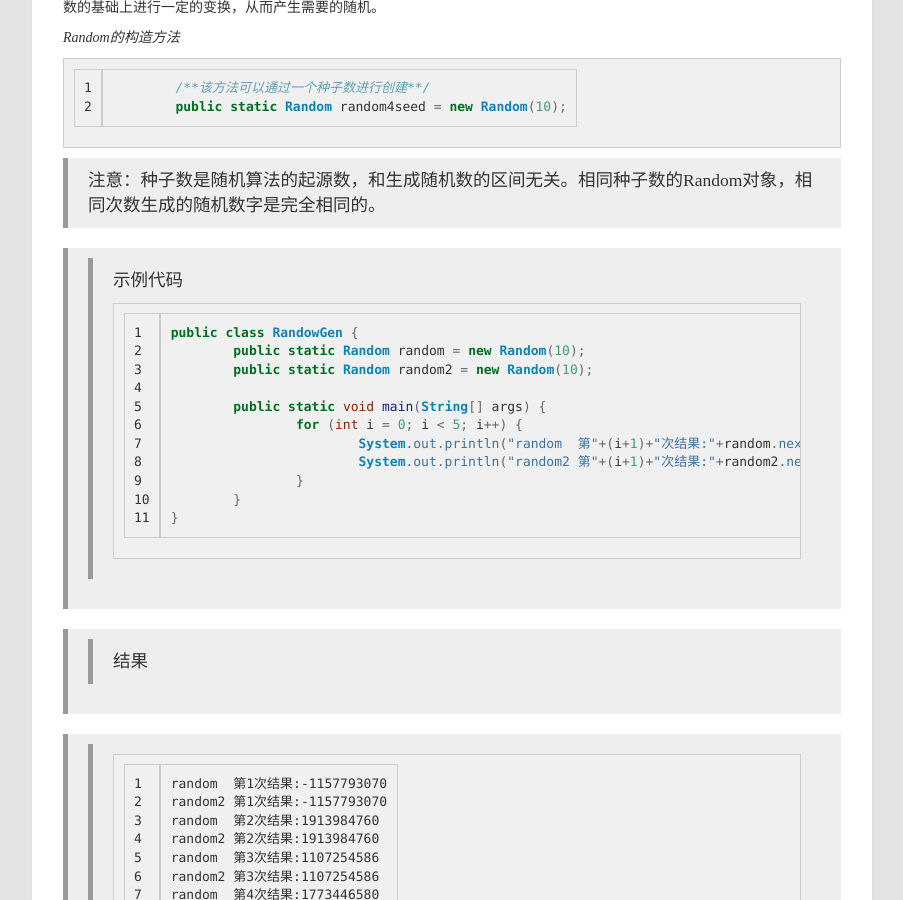
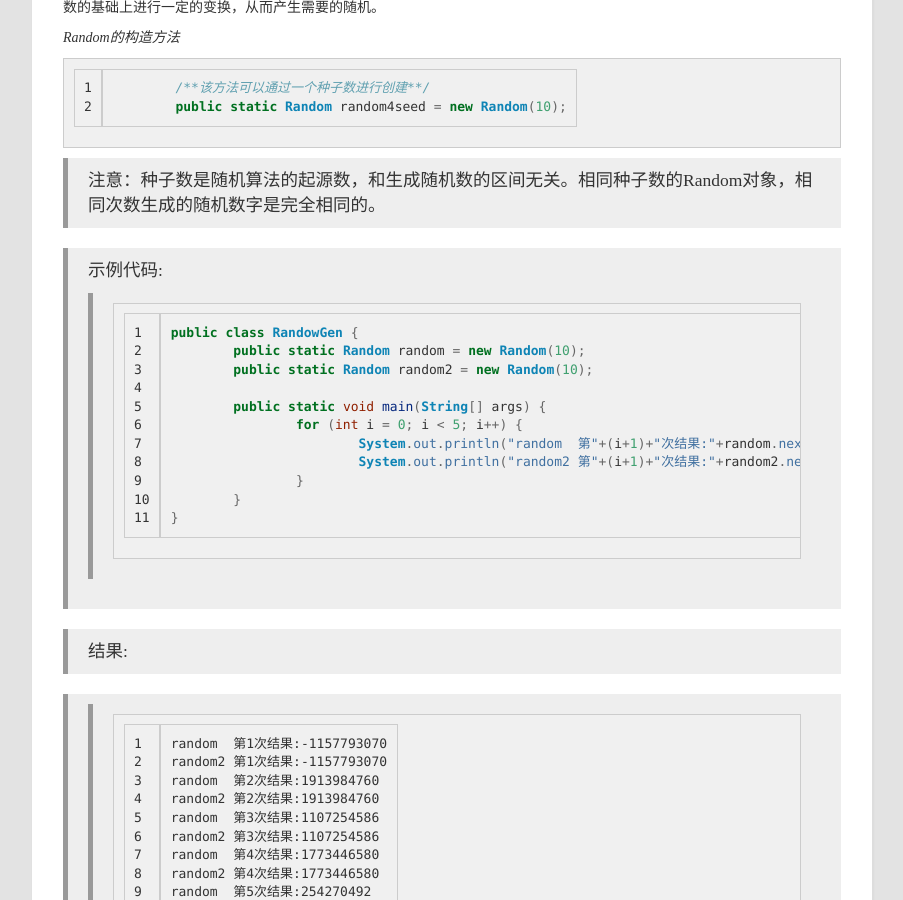
Before and after one commit to tomgg/tomgg.github.io, a Jekyll site: the page built from _posts/2016-07-20-java-random.md, in a window 1280 px wide and 900 px high, scrolled down 772 px. Shown: the whole window, without its empty margins (53-956 px from the left). Built offline with Jekyll 4.4.1, drawn with Linux system fonts in a browser that asks for light colours; nearby versions of some CDN libraries; comment, search, counter and statistics services are not loaded.

Commit message:
no message

````diff
--- a/_posts/2016-07-20-java-random.md
+++ b/_posts/2016-07-20-java-random.md
@@ -49,7 +49,7 @@ _Random的构造方法_
 
 >注意：种子数是随机算法的起源数，和生成随机数的区间无关。相同种子数的Random对象，相同次数生成的随机数字是完全相同的。
 
->>示例代码
+>示例代码:
 >>``` java
 >>public class RandowGen {
 >>	public static Random random = new Random(10);
@@ -64,7 +64,7 @@ _Random的构造方法_
 >>}
 >>```
 
->>结果
+>结果:
 
 >>```
 >>random  第1次结果:-1157793070
````
